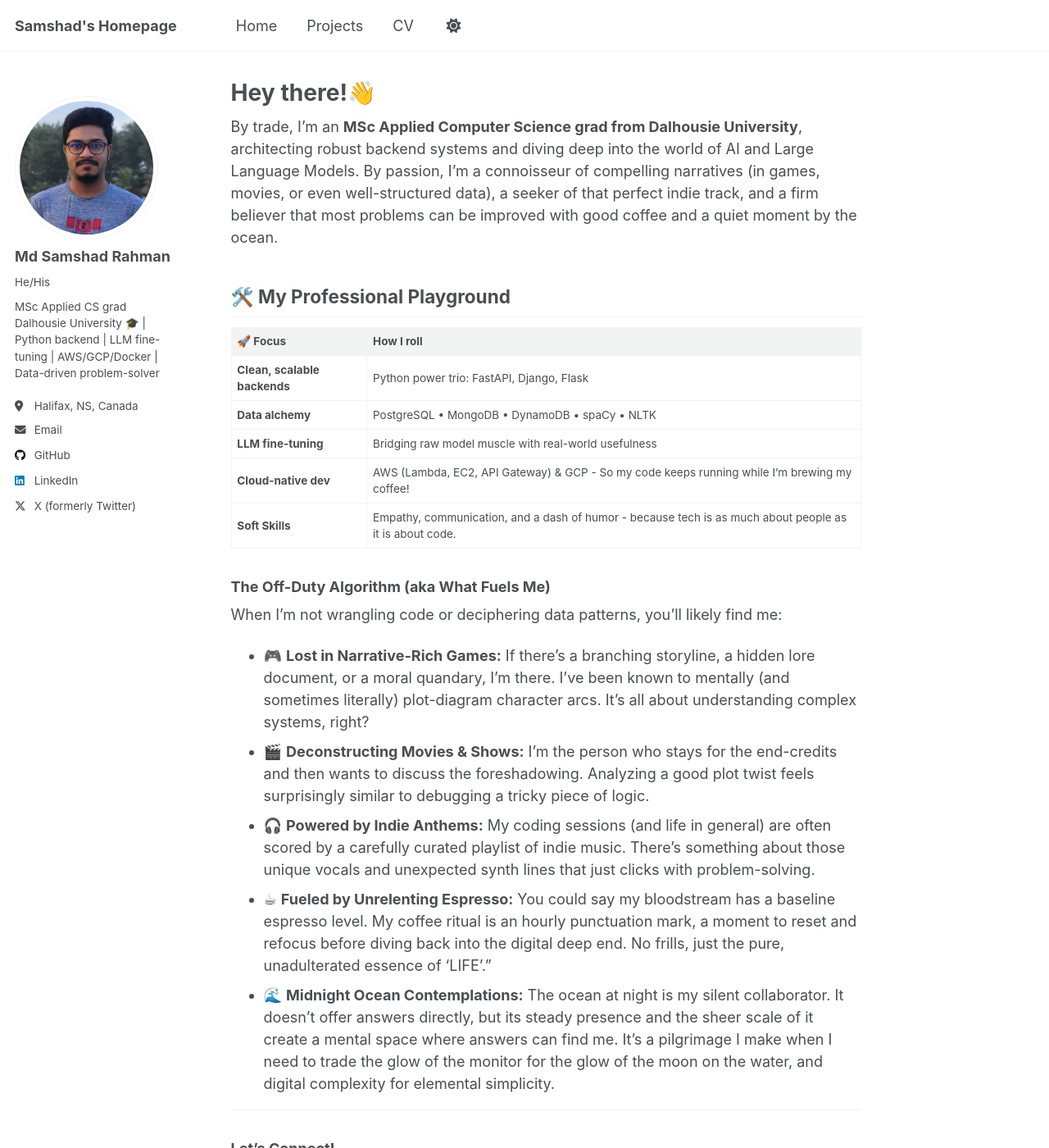
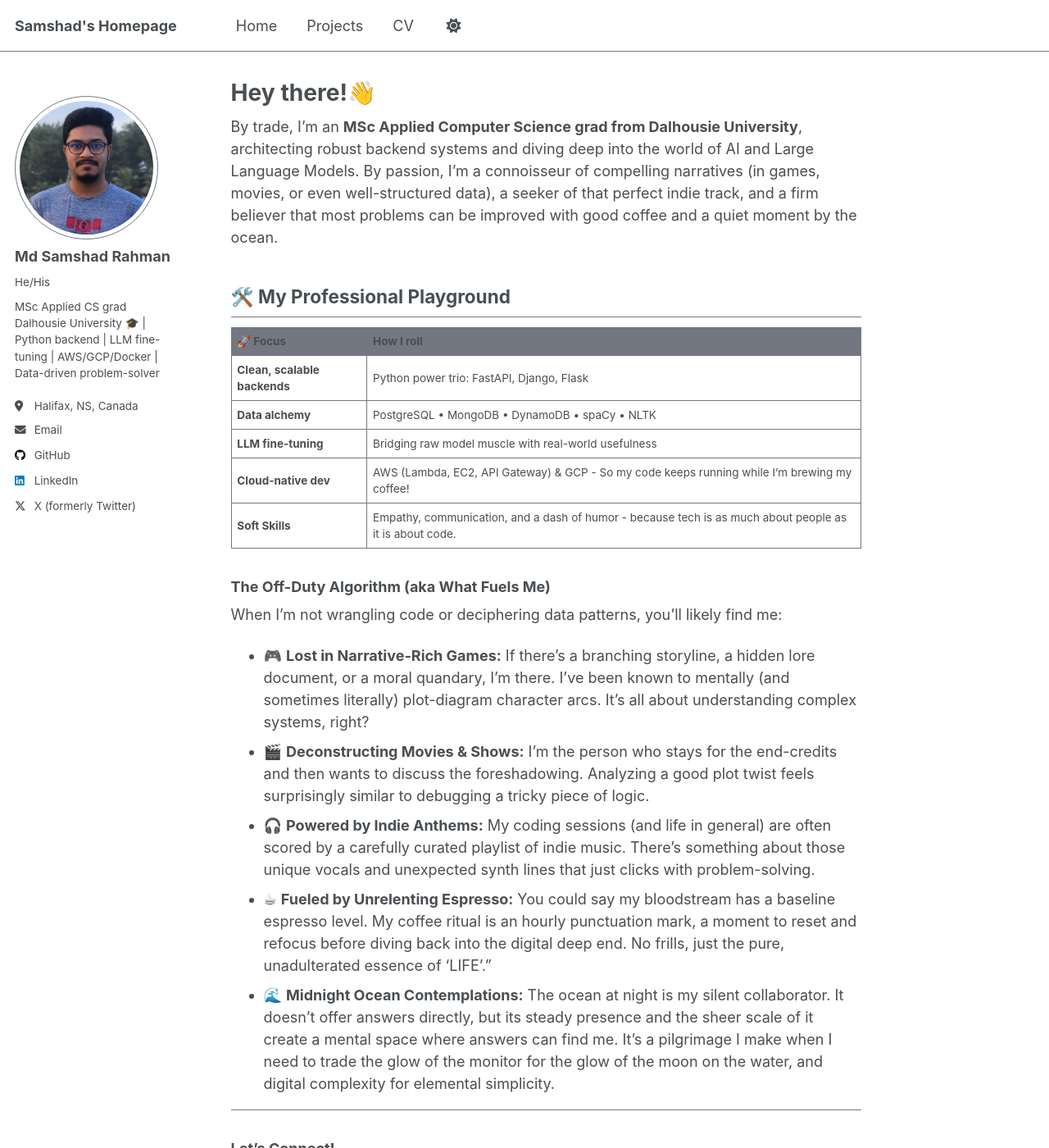
Before and after one commit to samshad/samshad, a Jekyll site: the page built from _pages/about.md, in a window 1280 px wide and 1400 px high. Shown: the whole window at 82% size. Built offline with Jekyll 4.4.1, drawn with Linux system fonts in a browser that asks for light colours.

Commit message:
Update light and lighter gray color definitions for consistency

```diff
--- a/_sass/theme/_dark.scss
+++ b/_sass/theme/_dark.scss
@@ -6,7 +6,8 @@
 $gray                       : #7a8288;
 $dark-gray                  : mix(#000, $gray, 40%);
 $darker-gray                : mix(#000, $gray, 60%);
-$light-gray                 : mix(#fff, $gray, 50%);
+//$light-gray                 : mix(#fff, $gray, 50%);
+$light-gray                 : #494e52;
 
 $background                 : #2F3136;
 $background-light           : mix(#fff, $background, 80%);
--- a/_sass/theme/_default.scss
+++ b/_sass/theme/_default.scss
@@ -7,7 +7,8 @@ $gray                       : #7a8288;
 $dark-gray                  : mix(#000, $gray, 40%);
 $darker-gray                : mix(#000, $gray, 60%);
 $light-gray                 : #9ba1a6;
-$lighter-gray               : mix(#fff, $gray, 90%);
+//$lighter-gray               : mix(#fff, $gray, 90%);
+$lighter-gray               : #737781;
 
 /* Color codes used for the site */
 $danger-color               : #ee5f5b;
```
